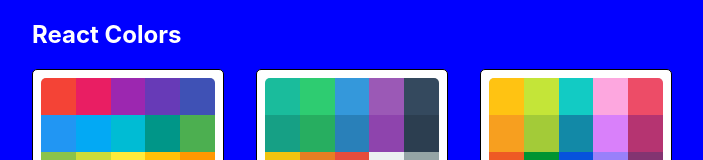
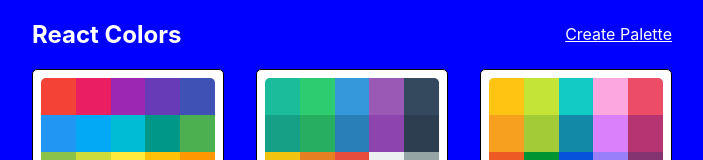
Before and after one commit to bryanbordeman/color-app, a React (Create React App) app: page / in a window 1280 px wide. Shown: the top 160 px of the page, without its empty margins (288-991 px from the left). Built offline with nearby package versions, Linux system fonts and the light colour scheme.

Commit message:
Add NewPaletteForm and Link

```diff
--- a/src/App.js
+++ b/src/App.js
@@ -1,6 +1,7 @@
 import React, { Component } from 'react';
 import { Route, Switch } from 'react-router-dom'
 import Palette from './Palette';
+import NewPaletteForm from './NewPaletteForm';
 import seedColors from './seedColors';
 import { generatePalette } from './colorHelpers'
 import PaletteList from './PaletteList';
@@ -16,6 +17,11 @@
     return (
       <div>
         <Switch>
+          <Route
+            exact
+            path='/palette/new'
+            render={() => <NewPaletteForm/>}
+            />
           <Route
             exact
             path='/'
--- /dev/null
+++ b/src/NewPaletteForm.js
@@ -0,0 +1,15 @@
+import React, { Component } from 'react';
+
+
+class NewPaletteForm extends Component {
+    state = {  }
+    render() {
+        return (
+            <div>
+                <h1>New Palette Form</h1>
+            </div>
+        );
+    }
+}
+
+export default NewPaletteForm;
--- a/src/PaletteList.js
+++ b/src/PaletteList.js
@@ -1,5 +1,6 @@
 import React, { Component } from 'react';
 import MiniPalette from './MiniPalette';
+import { Link } from 'react-router-dom'
 import { withStyles } from '@material-ui/styles';
 import styles from './styles/PaletteListStyles'
 
@@ -14,6 +15,7 @@
                 <div className={classes.container}>
                     <nav className={classes.nav}>
                         <h1>React Colors</h1>
+                        <Link to='/palette/new'>Create Palette</Link>
                     </nav>
                     <div className={classes.palettes}>
                     {palettes.map((palette, key) => (
--- a/src/styles/PaletteListStyles.js
+++ b/src/styles/PaletteListStyles.js
@@ -18,7 +18,12 @@
         display: 'flex',
         width: '100%',
         justifyContent: 'space-between',
-        color: 'white'
+        color: 'white',
+        alignItems: 'center',
+        color: 'white',
+        '& a':{
+            color:'white'
+        }
     },
     palettes: {
         boxSizing: 'border-box',
```
